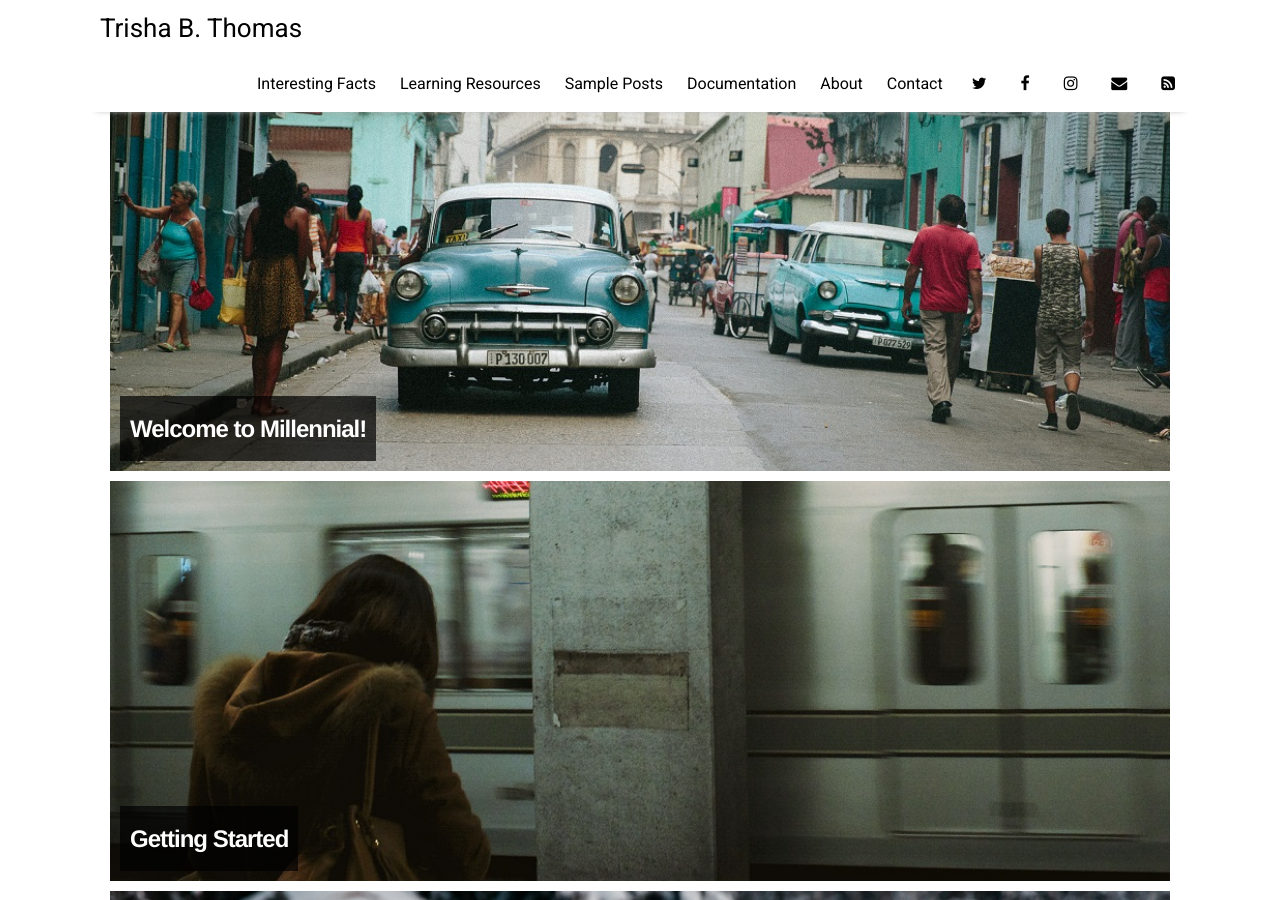
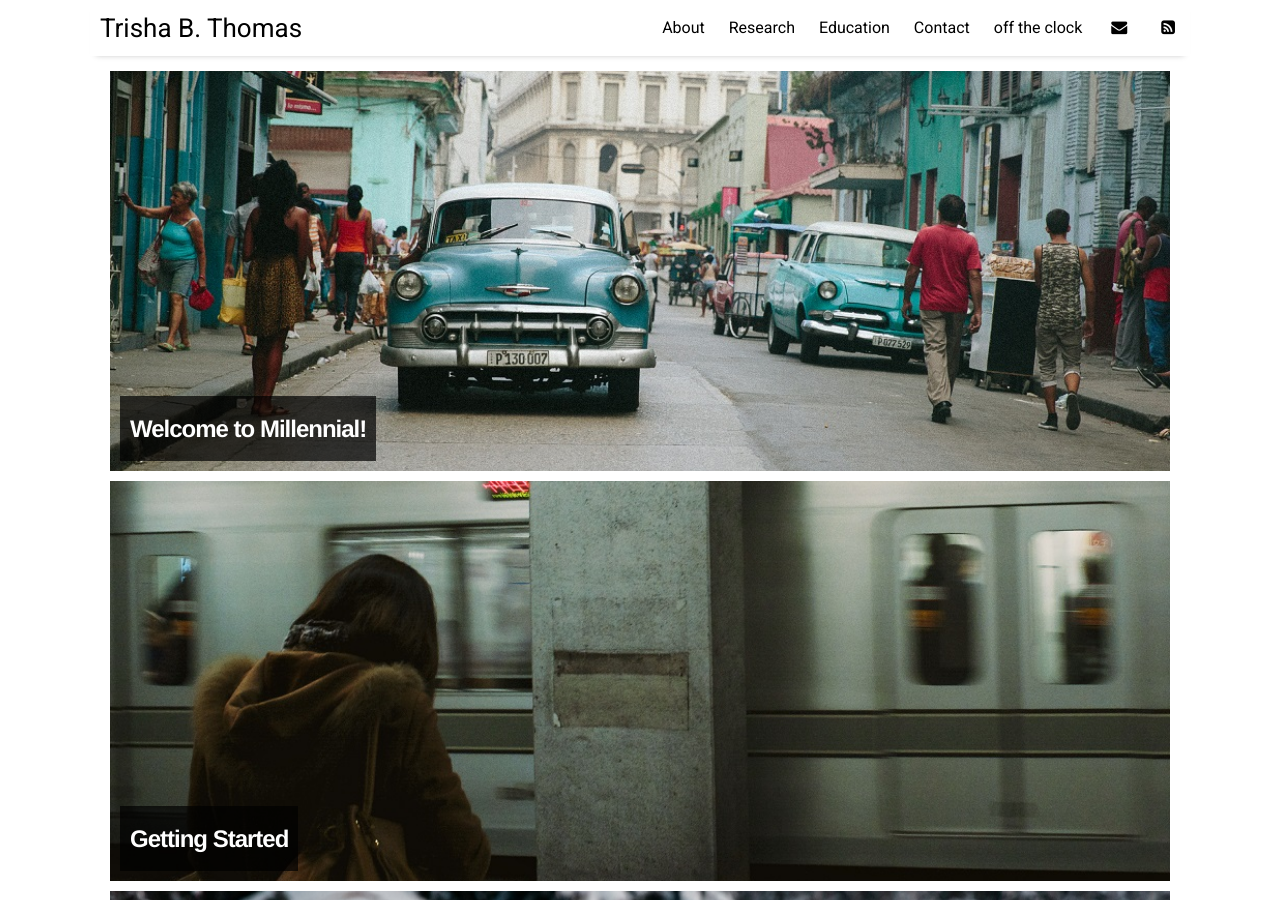
Before and after one commit to tthomas840/tthomas840.github.io, a Jekyll site: the page built from index.html, in a window 1280 px wide and 900 px high. Built offline with Jekyll 4.4.1, drawn with Linux system fonts in a browser that asks for light colours; nearby versions of some CDN libraries; the list of posts is cut into pages by our own code.

Commit message:
Update settings.yml

```diff
--- a/_data/settings.yml
+++ b/_data/settings.yml
@@ -7,21 +7,21 @@ disqus:
 google-ID: 'UA-112060364-2'
 
 menu:
-- {name: 'Interesting Facts',  url: 'facts'}
-- {name: 'Learning Resources', url: 'resources'}
-- {name: 'Sample Posts',       url: 'sample-posts'}
-- {name: 'Documentation',      url: 'documentation'}
-- {name: 'About',              url: 'about'}
-- {name: 'Contact',            url: 'contact'}
+- {name: 'About',              url: 'About'}
+- {name: 'Research',           url: 'Research'}
+- {name: 'Education',          url: 'Education'}
+- {name: 'Contact',            url: 'Contact'}
+- {name: 'off the clock'}
 
 # Available social icons are powered by Font Awesome, so you can use any icon that they offer
 social:
-- {icon: 'twitter', link:    'https://twitter.com/paululele'}
-- {icon: 'facebook', link:   'https://www.facebook.com/paululele'}
-- {icon: 'instagram', link:  'https://instagram.com/paululele'}
-- {icon: 'envelope', link:   'mailto:hello@paulle.ca'}
-- {icon: 'rss-square', link: 'feed.xml'}
-# - {icon: 'rss-square', link: 'rss-feed.xml'}
+- {icon: 'envelope', link:    'mailto:t.thomas@bcbl.eu'}
+- {icon: 'rss-square', link: 'https://scholar.google.com/citations?hl=en&user=aVvXJIkAAAAJ'}
+#- {icon: 'rss-square', link: 'feed.xml'}
+#- {icon: 'facebook', link:   'https://www.facebook.com/paululele'}
+#- {icon: 'instagram', link:  'https://instagram.com/paululele'}
+#- {icon: 'envelope', link:   'mailto:hello@paulle.ca'}
+
 
 # Customize site text
 pagination:
```
